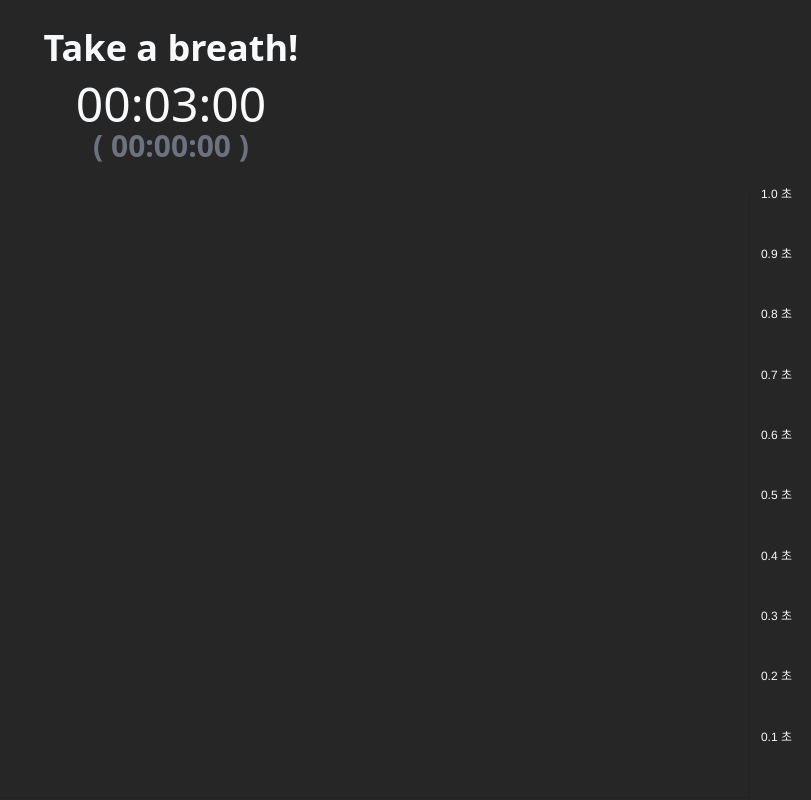
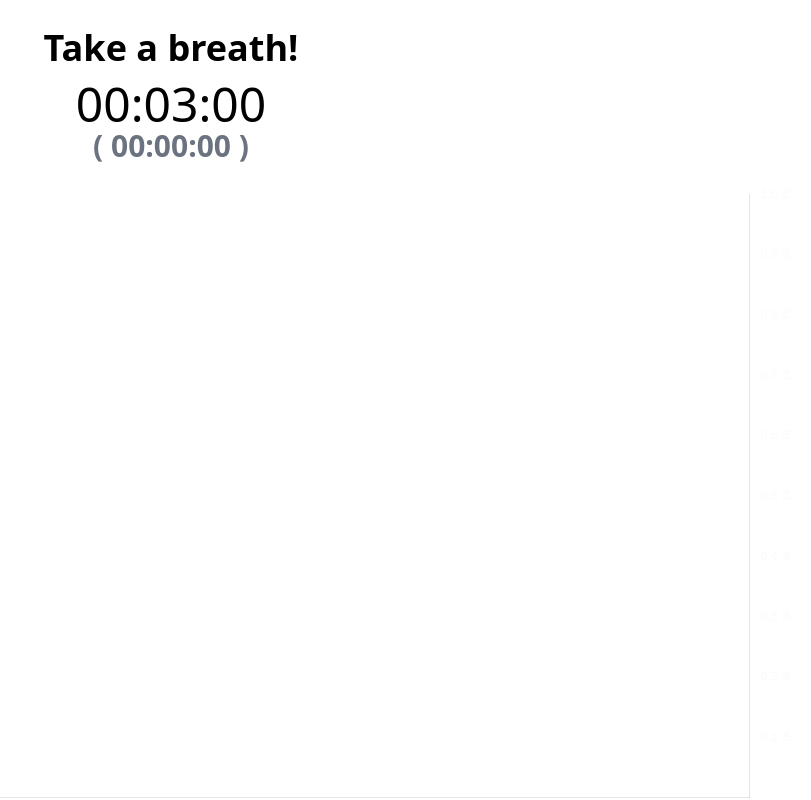
Before and after one commit to woajun/fitness-manager-vue, a Vue app in the folder frontend/: page / in a window 1280 px wide. Shown: the top 800 px of the page, without its empty margins (469-1280 px from the left). Built offline with nearby package versions, Linux system fonts and the light colour scheme.

Commit message:
red mode TO dark mode

```diff
--- a/frontend/src/App.vue
+++ b/frontend/src/App.vue
@@ -3,7 +3,7 @@ import InWork from './pages/working/InWork.vue';
 
 </script>
 <template>
-  <div class="container mx-auto bg-neutral-800 text-slate-50 h-screen">
+  <div class="container mx-auto h-screen">
     <InWork />
   </div>
 </template>
--- a/frontend/src/pages/working/InWork.vue
+++ b/frontend/src/pages/working/InWork.vue
@@ -62,7 +62,7 @@ function reset() {
 
 </script>
 <template>
-  <div class="h-screen px-4 py-4 background" :class="secondsToMs(restSeconds) - timer.getMs() < 0 ? 'red-mode' : ''">
+  <div class="h-screen px-4 py-4 background" :class="secondsToMs(restSeconds) - timer.getMs() < 0 ? 'active' : ''">
     <div class="text-center pt-3">
       <p class="text-4xl font-semibold">
         {{ secondsToMs(restSeconds) - timer.getMs() < 0 ? 'Let\'s work out!' : 'Take a breath!' }}
@@ -92,15 +92,15 @@ function reset() {
       <span class="font-semibold"> 3sec</span>
     </div>
     <div class="grid gap-4 grid-cols-2 pt-5 my-3">
-      <button class="button font-semibold rounded-lg bg-slate-700 h-14" @click="isRun ? record() : start()">
+      <button class="text-slate-50 font-semibold rounded-lg bg-slate-700 h-14" @click="isRun ? record() : start()">
         {{ isRun ? '기록' : '시작' }}
       </button>
-      <button class="button font-semibold rounded-lg bg-slate-700 h-14" @click="isRun ? stop() : reset()">
+      <button class="text-slate-50 font-semibold rounded-lg bg-slate-700 h-14" @click="isRun ? stop() : reset()">
         {{ isRun ? '정지' : '운동종료' }}
       </button>
     </div>
     <div class="grid pt-5">
-      <button class="button font-semibold rounded-lg bg-slate-700 h-14">
+      <button class="text-slate-50 font-semibold rounded-lg bg-slate-700 h-14">
         다음운동
       </button>
     </div>
@@ -135,12 +135,17 @@ function reset() {
   top: 0;
   right: 0;
   bottom: 0;
-  background-color: rgb(153, 27, 27);
   opacity: 0;
   transition: opacity 0.2s linear;
+  --tw-bg-opacity: 1;
+  background-color: rgb(38 38 38 / var(--tw-bg-opacity));
 }
-.red-mode.background::before {
+.active.background::before {
   opacity: 1;
+}
+.active {
+  --tw-text-opacity: 1;
+  color: rgb(248 250 252 / var(--tw-text-opacity));
 }
 
 </style>
```
